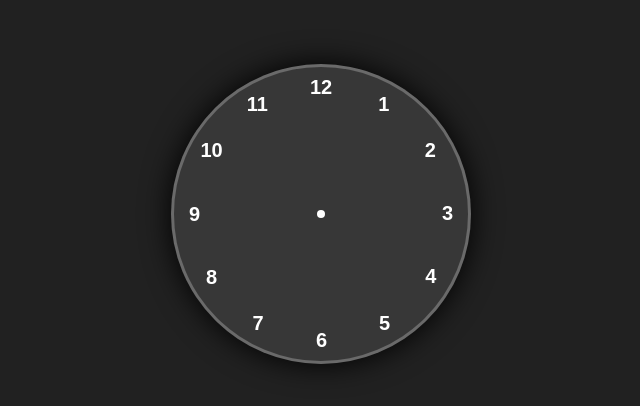
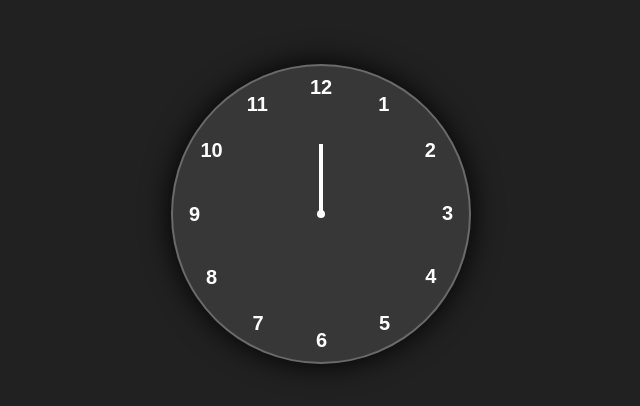
Before and after one commit to kalpanamaurya/CLOCK, a plain HTML site: page index.html in a window 1280 px wide. Shown: the part 186-592 px from the top of the page, 319-959 px from the left. Drawn offline with Linux system fonts and the light colour scheme.

Commit message:
add new html and css

```diff
--- a/index.html
+++ b/index.html
@@ -9,6 +9,11 @@
 <body>
     <div class="container">
         <div class="clock">
+            <div style="--clr:#ff3d58;" id="hours" class="hand"><i></i></div>
+            <div style="--clr:#4439d8;" id="minuts" class="hand"><i></i></div>
+            <div style="--clr:#ffffff;" id="secends" class="hand"><i></i></div>
+
+
             <span style="--i:1;"><b>1</b></span>
             <span style="--i:2;"><b>2</b></span>
             <span style="--i:3;"><b>3</b></span>
@@ -24,5 +29,25 @@
 
         </div>
     </div>
+    <script scr="index.js"></script>
 </body>
 </html>
+<!--- calculation--
+12 hours=360 deg
+1hour=360/12=30
+h hours=30h
+
+
+1hrs=30
+1min=30/60=1/2
+m mins=(1/2)m
+
+60 min=360 deg
+1 min=360/60=6 deg
+m min=6 m
+
+60sec=360deg
+1sec=360/60=6deg
+s secs=6s
+
+--->
--- a/style.css
+++ b/style.css
@@ -21,7 +21,7 @@ body{
     height: 300px;
     border-radius: 50%;
     background-color: rgba(255, 255, 255, 0.1);
-    border: 3px solid  rgba(255, 255, 255, 0.25);
+    border: 2px solid  rgba(255, 255, 255, 0.25);
     box-shadow: 0px 0px 30px rgba(0 ,0 ,0, 09);
     display: flex;
     justify-content: center;
@@ -46,3 +46,17 @@ body{
     border-radius: 50%;
     background-color: white;
 }
+.hand{
+    position: absolute;
+    display: flex;
+    justify-content: center;
+    align-items: flex-end;
+}
+.hand i{
+    position: absolute;
+    background-color: white;
+    width: 4px;
+    height: 70px;
+    border: 8px;
+
+}
```
